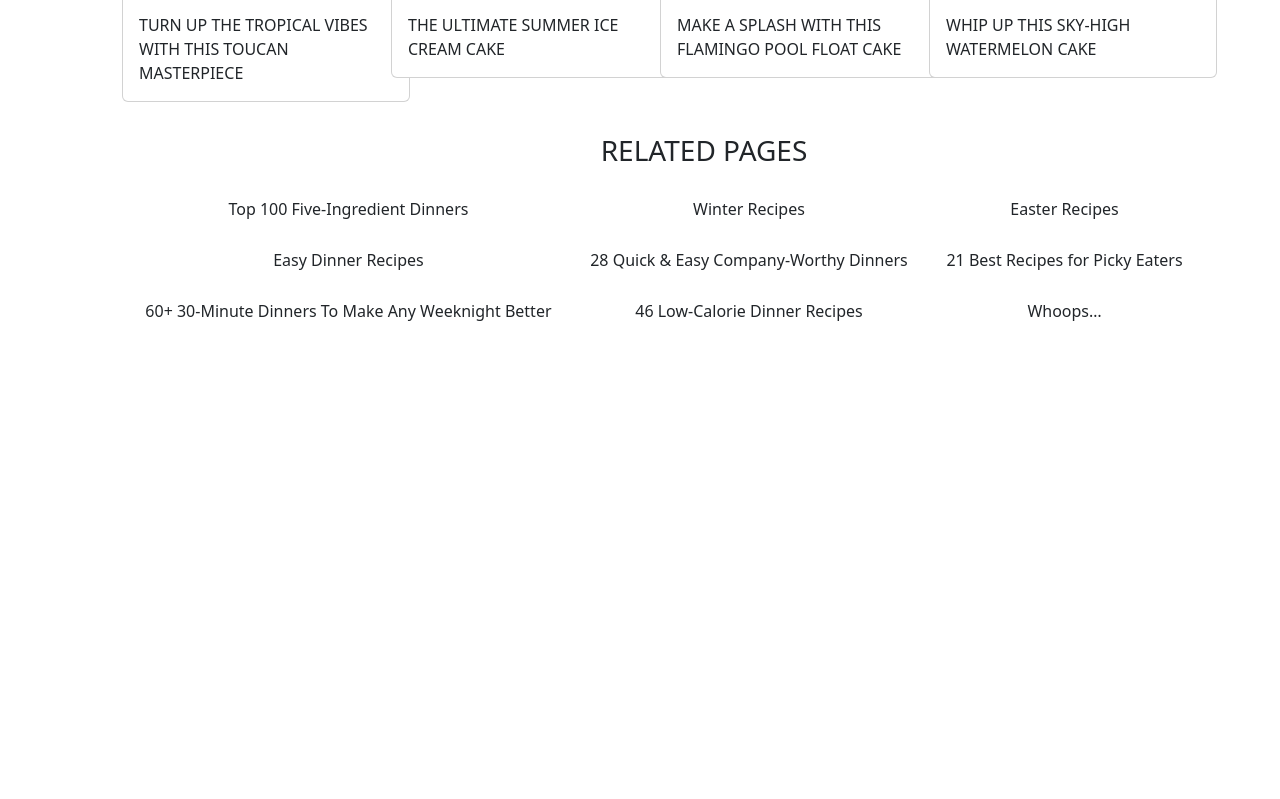
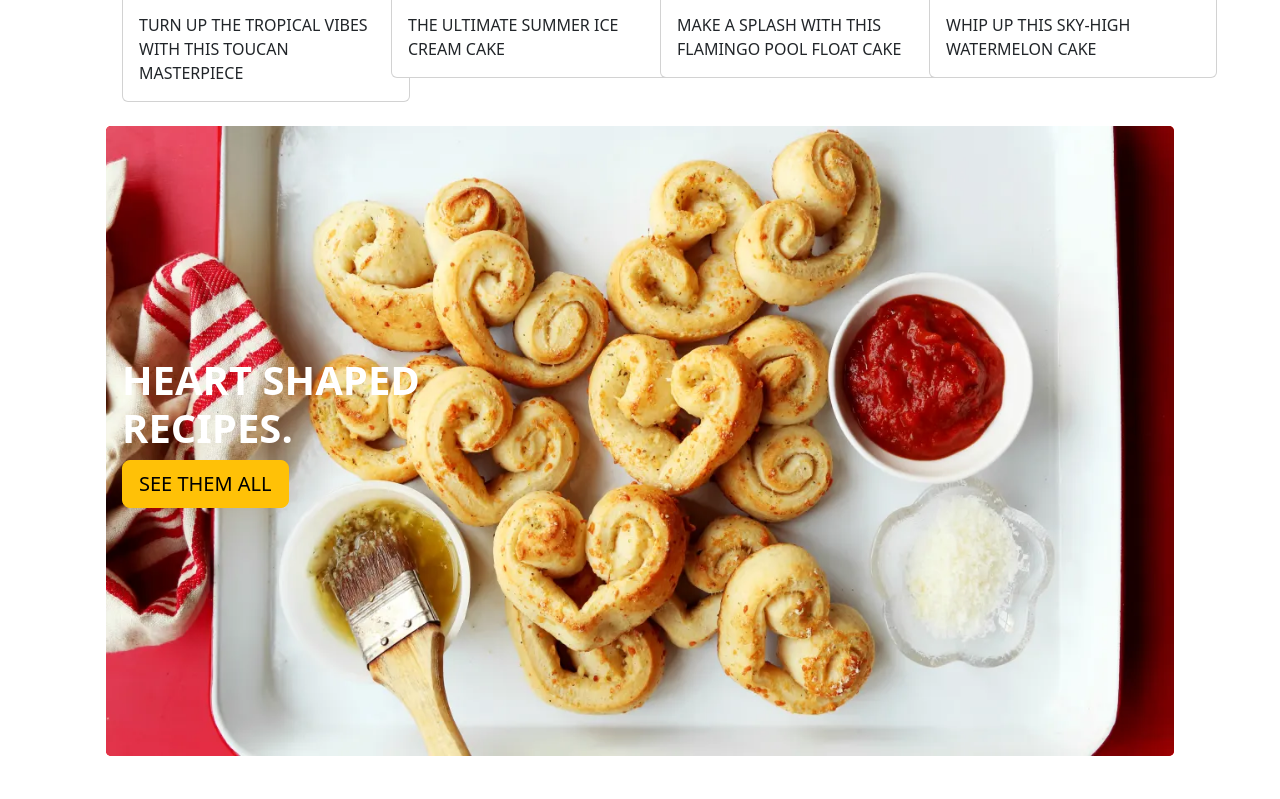
Before and after one commit to mannu-cyber/icp6.0-group-06-project-3-javascript-bootstrap, a plain HTML site: page pages/Party.html in a window 1280 px wide. Shown: the part 3161-3960 px from the top of the page. Before the commit the page ends 3522 px from the top, so only its background shows below. Drawn offline with nearby package versions, Linux system fonts and the light colour scheme.

Commit message:
basic changes

```diff
--- a/pages/Party.html
+++ b/pages/Party.html
@@ -234,6 +234,24 @@
       </div>
     </div>
 
+    <!-- After the cake section-->
+
+
+
+
+
+    <div class="card  border border-0 m-4 " >
+      <img src="/images&logo/image-13.webp" class="card-img " alt="..." style="height: 630px; ">
+      <br>
+      <div class="card-img-overlay" style="margin-top: 20%;">
+        <h1 class="card-title" style="color: white; font-weight: 700;">HEART SHAPED <br>RECIPES.</h1>
+
+        <button type="button" class="btn btn-warning btn-lg">SEE THEM ALL</button>
+      </div>
+    </div>
+
+
+
 
 
 
```
Also changed, not shown: images&logo/image-13.webp (added).
